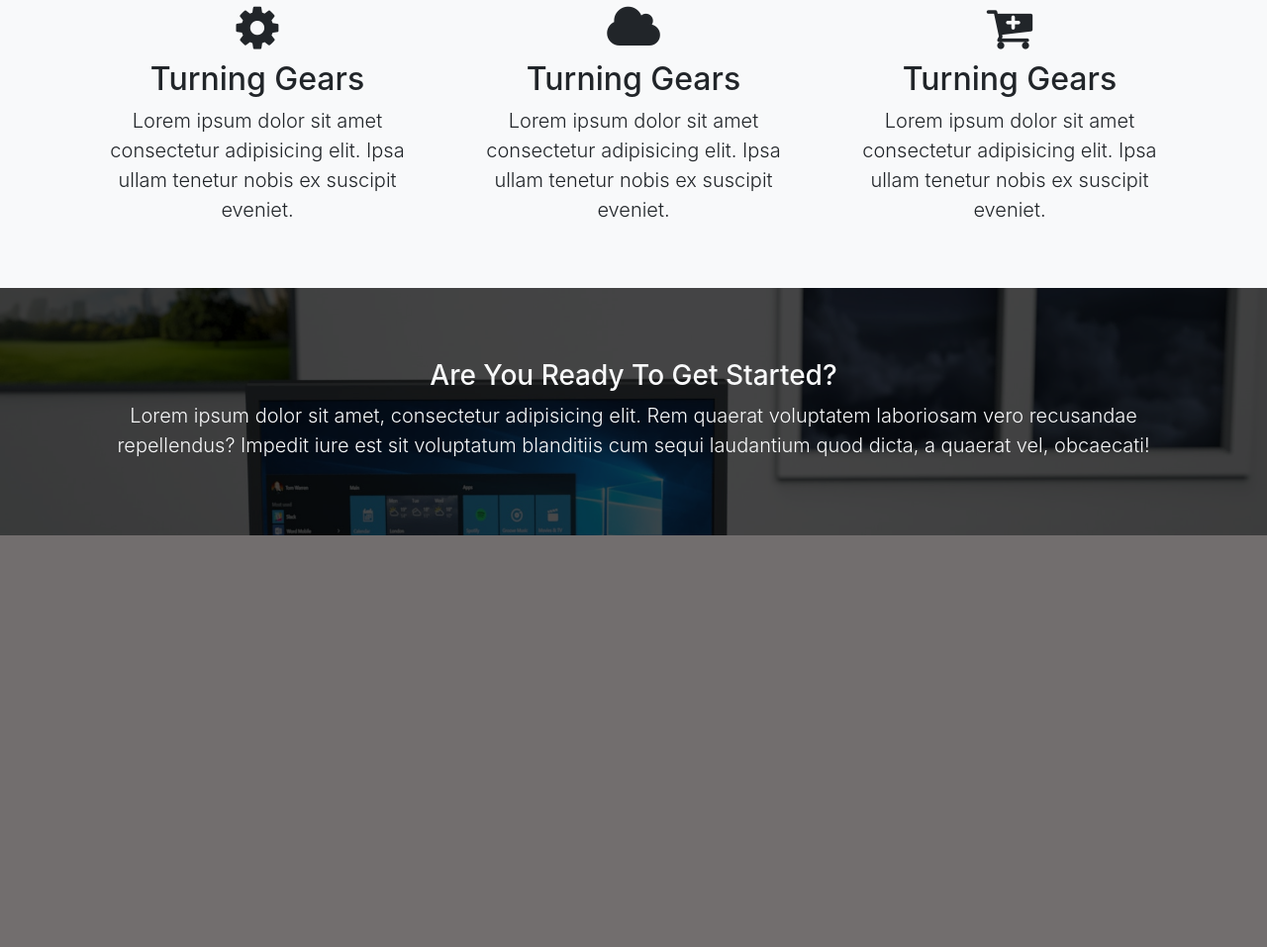
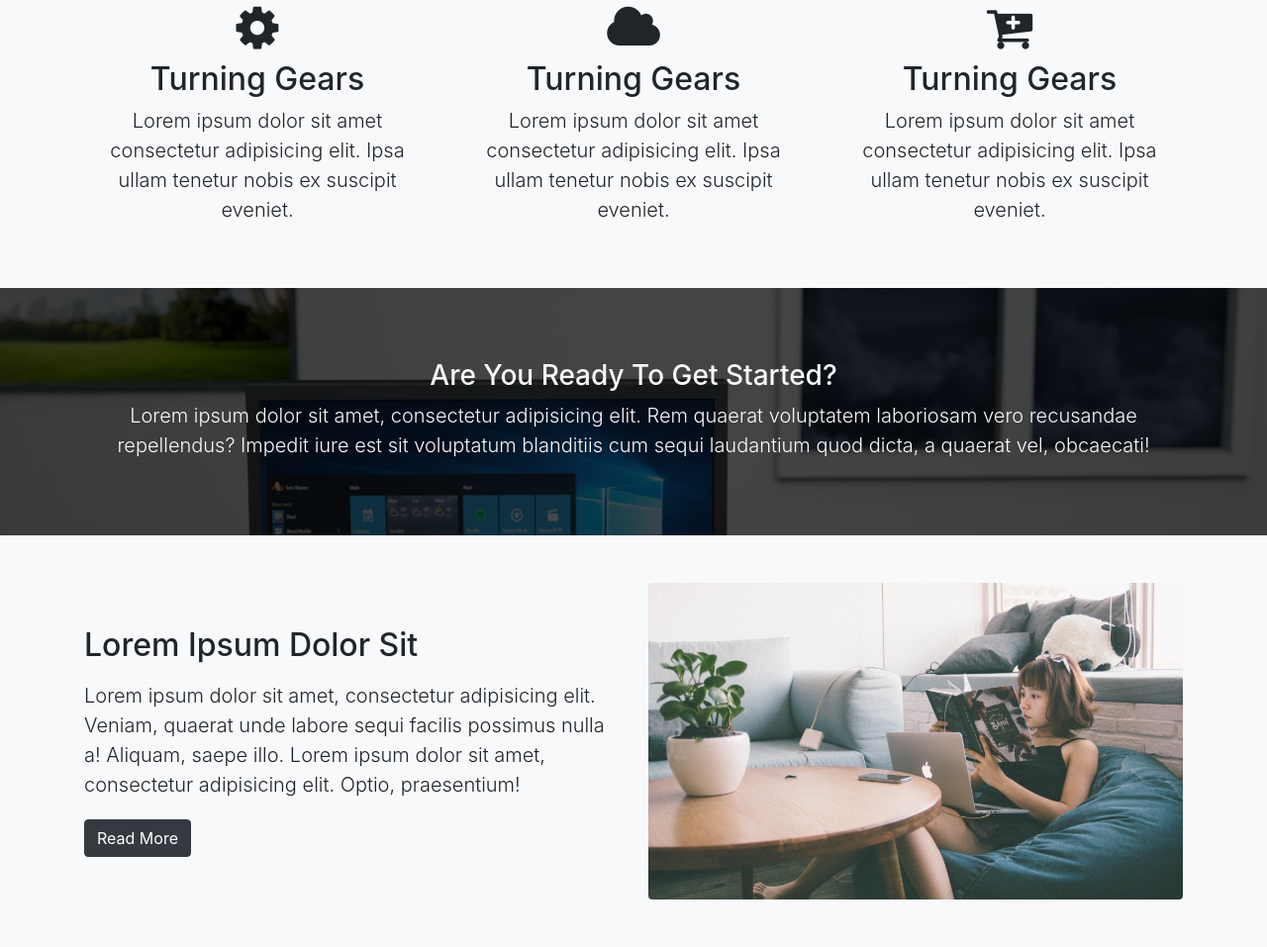
Before and after one commit to Abir-Hasan-GUB/Glozzom, a website: page src/index.html in a window 1280 px wide. Shown: the part 567-1524 px from the top of the page at 99% size. Before the commit the page ends 1108 px from the top, so only its background shows below. Drawn offline with Linux system fonts and the light colour scheme.

Commit message:
FEATURE PART Done

```diff
--- a/src/index.html
+++ b/src/index.html
@@ -145,6 +145,26 @@
 
     <!-- ================ HOME STARTED END ================= -->
 
+
+    <!-- ================ FEATURE PART START ================= -->
+
+    <section id="feature" class="py-5 bg-light">
+        <div class="container">
+            <div class="row">
+                <div class="col-md-6 align-self-center">
+                    <h2 class="">Lorem Ipsum Dolor Sit</h2>
+                    <p class="lead mt-3">Lorem ipsum dolor sit amet, consectetur adipisicing elit. Veniam, quaerat unde labore sequi facilis possimus nulla a! Aliquam, saepe illo. Lorem ipsum dolor sit amet, consectetur adipisicing elit. Optio, praesentium!</p>
+                    <a href="#" class="btn btn-dark mt-1">Read More</a>
+                </div>
+                <div class="col-md-6">
+                    <img class="img-fluid rounded" src="img/image5.jpeg" alt="feature">
+                </div>
+            </div>
+        </div>
+    </section>
+
+    <!-- ================ FEATURE PART END ================= -->
+
     <!-- JS FILES -->
     <script src="js/jquery.slim.js"></script>
     <script src="js/popper.min.js"></script>
```
